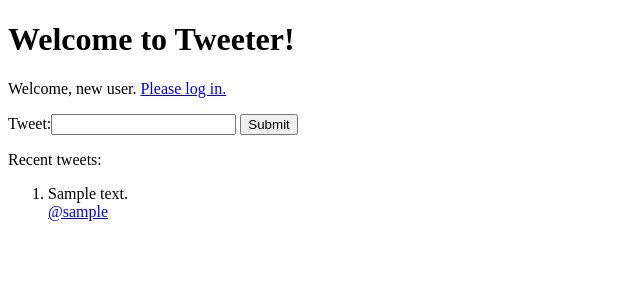
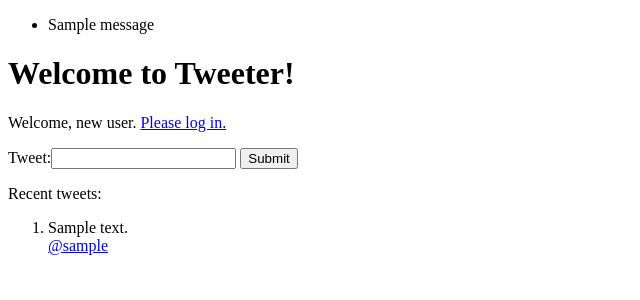
Before and after one commit to singingwolfboy/utaustin-django-example, a Django app: page / in a window 1280 px wide. Shown: the top 300 px of the page, without its empty margins (0-640 px from the left). Run offline with Django 3.2, Linux system fonts and the light colour scheme; tables that the repository leaves empty hold one stand-in row (values such as "Sample post"); one stand-in notice (Sample message) is shown.

Commit message:
Messages

```diff
--- a/proj/tweeter/templates/base.html
+++ b/proj/tweeter/templates/base.html
@@ -4,6 +4,13 @@
     <title>{% block title %}{% endblock %}</title>
   </head>
   <body>
+    {% if messages %}
+    <ul class="messages">
+        {% for message in messages %}
+        <li{% if message.tags %} class="{{ message.tags }}"{% endif %}>{{ message }}</li>
+        {% endfor %}
+    </ul>
+    {% endif %}
     {% block content %}{% endblock %}
   </body>
 </html>
--- a/proj/tweeter/views.py
+++ b/proj/tweeter/views.py
@@ -4,6 +4,7 @@ from django.shortcuts import render
 from django.views.decorators.http import require_http_methods
 from django.http import Http404, HttpResponseRedirect
 from django.contrib.auth.models import User
+from django.contrib import messages
 from tweeter.models import Tweet, Profile
 from tweeter.forms import TweetForm, UserProfileForm
 
@@ -31,6 +32,11 @@ def view_user(request, username):
             profile_form = UserProfileForm(request.POST, instance=user.profile)
             if profile_form.is_valid():
                 profile_form.save()
+                messages.add_message(
+                    request,
+                    messages.SUCCESS,
+                    'Your profile has been updated.',
+                )
         else:
             profile_form = UserProfileForm(instance=user.profile)
         tweet_form = TweetForm()
@@ -58,5 +64,10 @@ def new_tweet(request):
         tweet = tweet_form.save(commit=False)
         tweet.creator = request.user
         tweet.save()
+        messages.add_message(
+            request,
+            messages.SUCCESS,
+            'Your tweet has been posted!',
+        )
     next_url = request.GET.get("next") or "/"
     return HttpResponseRedirect(next_url)
```
